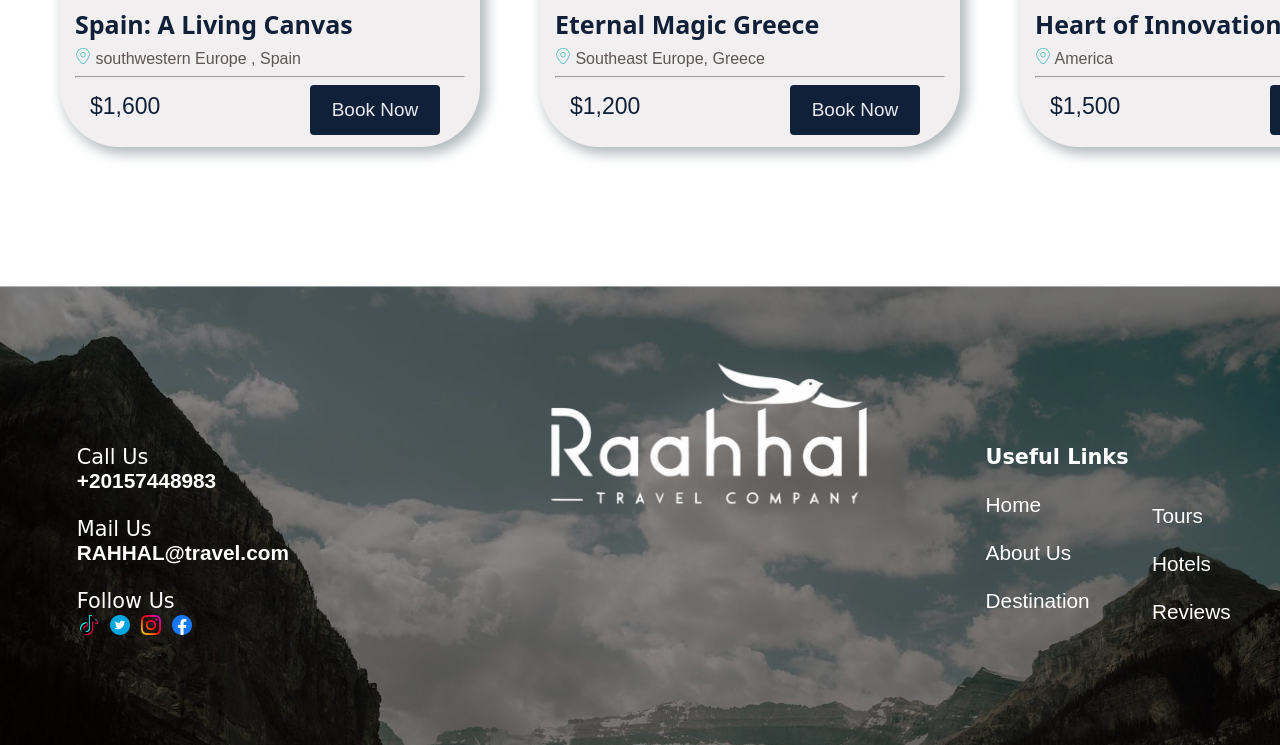
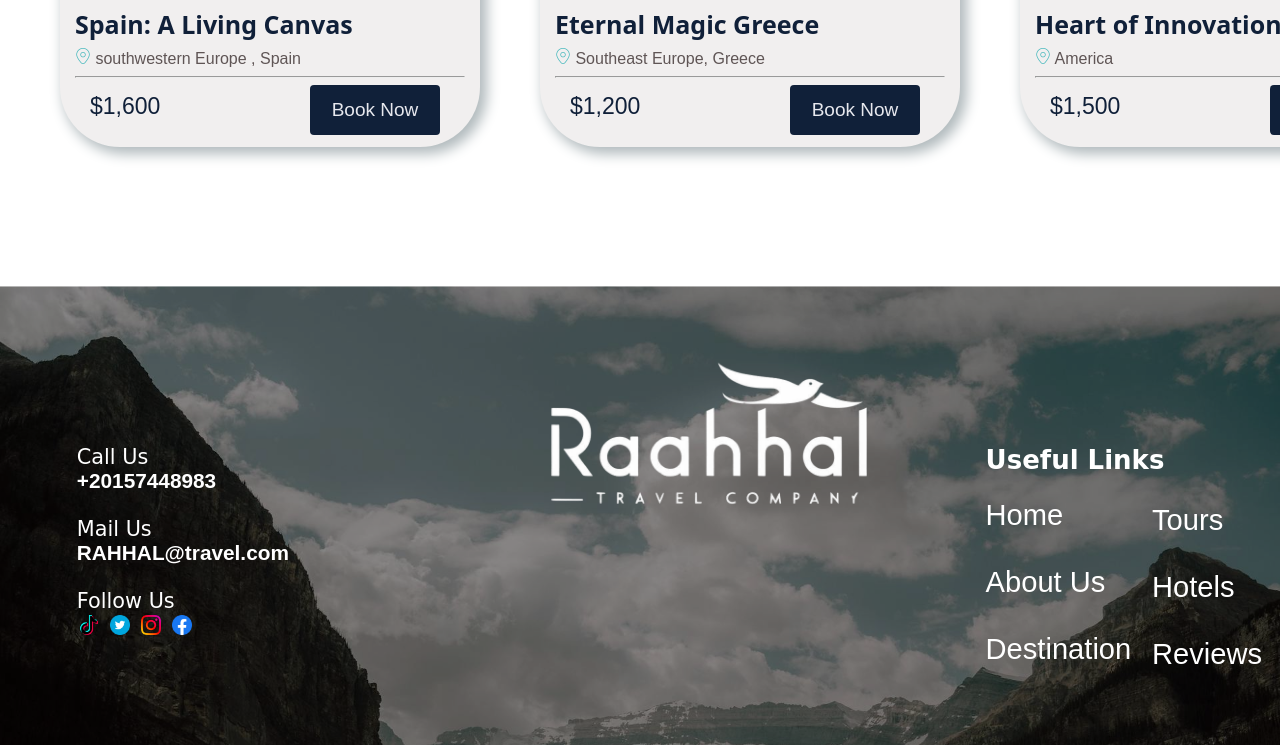
Before and after one commit to Mariam-Massah/tours, a plain HTML site: page index.html in a window 1280 px wide. Shown: the part 1911-2656 px from the top of the page. Drawn offline with Linux system fonts and the light colour scheme.

Commit message:
Update index.html

```diff
--- a/index.html
+++ b/index.html
@@ -251,26 +251,26 @@
                 </ul>
                 <div class="links1">
         <ul>
-                    <b>Useful Links</b><br>
+              <b style="font-size: 26px;">Useful Links</b><br>
 
                 <br />
-                    <p>Home</p>
+                <a href="https://tafa234.github.io/RAHHAL/"><p>Home</p></a>
                 <br />
-                    <p>About Us</p>
+                <a href="https://tafa234.github.io/About_us/"><p>About Us</p></a>
                 <br />
-                    <p>Destination</p>
+                <a href="https://tafa234.github.io/RAHHAL_dest/"><p>Destination</p></a>
                 <br />
 
             </ul>
           </div>
-
           <div class="links2">
             <ul>
-                    <p>Tours</p>
+
+              <a href="https://mariam-massah.github.io/tours/"><p>Tours</p></a>
                 <br />
-                    <p>Hotels</p>
+              <a href="https://shahd-ahssen.github.io/Hotel-Home/"><p>Hotels</p></a>
                 <br />
-                    <p>Reviews</p>
+              <a href="https://shahd-ahssen.github.io/Review/"><p>Reviews</p></a>
                 <br />
 
             </ul>
```
Lines whose indentation alone changed are shown as unchanged.
